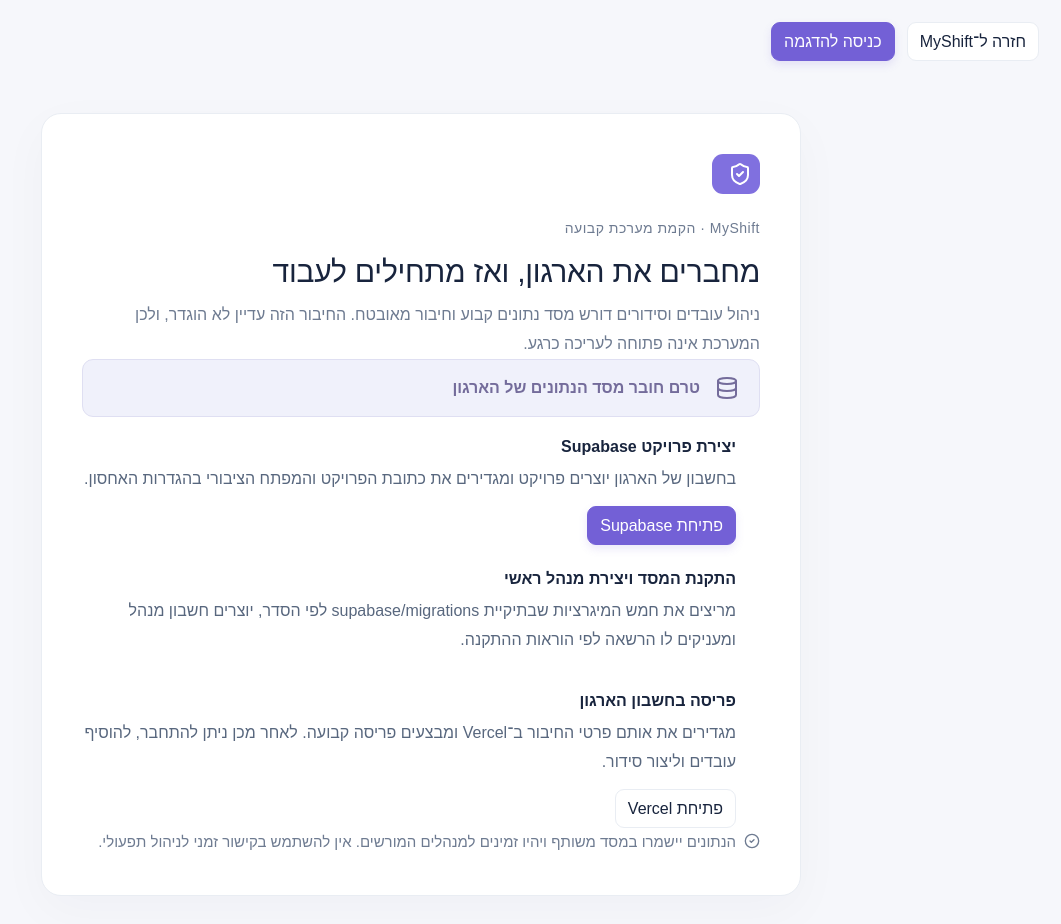
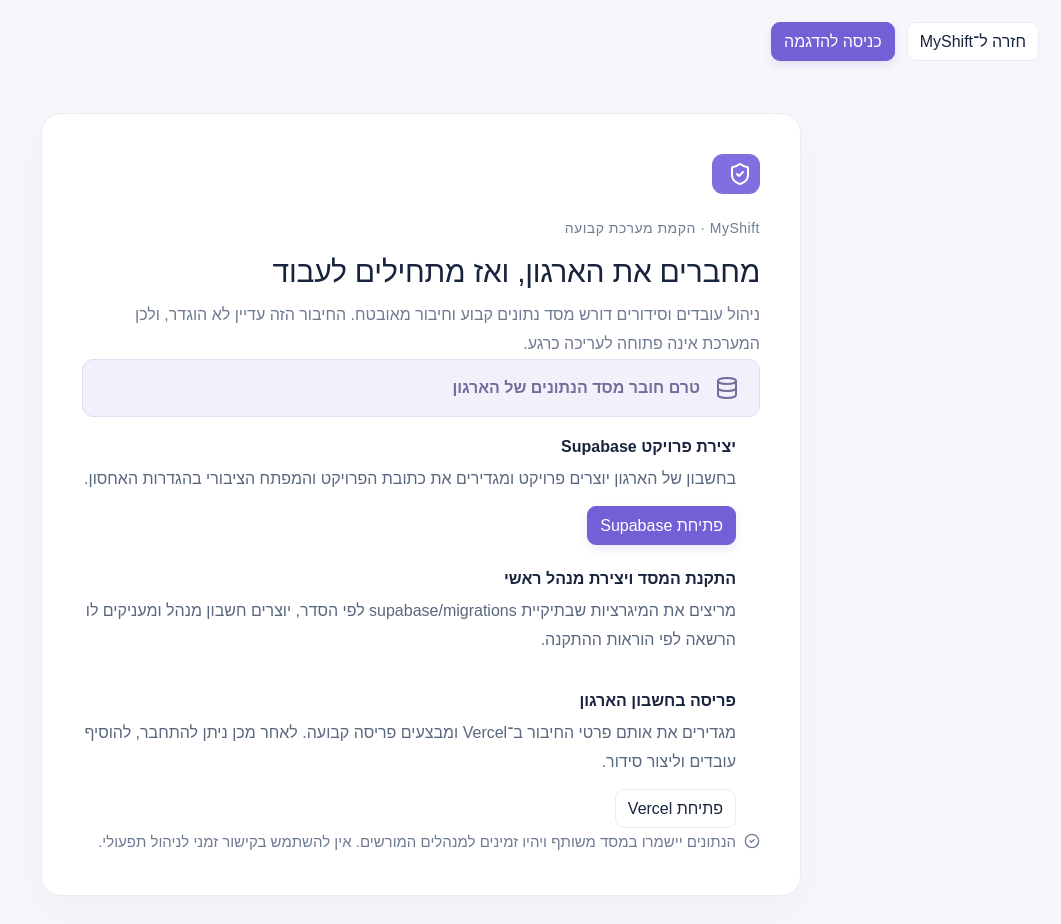
Before and after one commit to Benjamin-1Fisher/MyShift, a Next.js app: page /setup in a window 1280 px wide. Shown: the whole page, without its empty margins (219-1280 px from the left). Built offline with nearby package versions, Linux system fonts and the light colour scheme.

Commit message:
Keep setup guidance in sync with migrations

```diff
--- a/src/components/connection-required.tsx
+++ b/src/components/connection-required.tsx
@@ -35,7 +35,7 @@ export default function ConnectionRequired() {
           <li>
             <strong>התקנת המסד ויצירת מנהל ראשי</strong>
             <p>
-              מריצים את חמש המיגרציות שבתיקיית supabase/migrations לפי הסדר,
+              מריצים את המיגרציות שבתיקיית supabase/migrations לפי הסדר,
               יוצרים חשבון מנהל ומעניקים לו הרשאה לפי הוראות ההתקנה.
             </p>
           </li>
```
